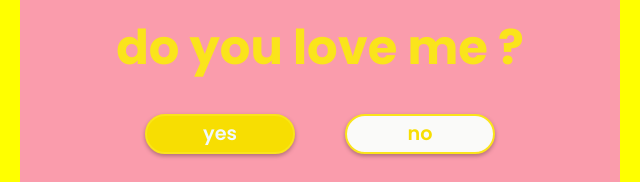
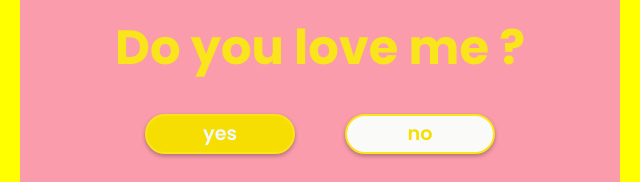
Before and after one commit to RonBecky/btn_move2, a plain HTML site: page index.html in a window 1280 px wide. Shown: the part 390-572 px from the top of the page, 320-960 px from the left. Drawn offline with Linux system fonts and the light colour scheme.

Commit message:
Update index.html

```diff
--- a/index.html
+++ b/index.html
@@ -11,7 +11,7 @@
 <body>
 <div class="wrapper">
     <i class="fa-solid fa-circle-question"></i>
-    <h2 class="question">do you love me ?</h2>
+    <h2 class="question">Do you love me ?</h2>
     <div class="btn-group">
         <button class="yes-btn">yes</button>
         <button class="no-btn">no</button>
```
